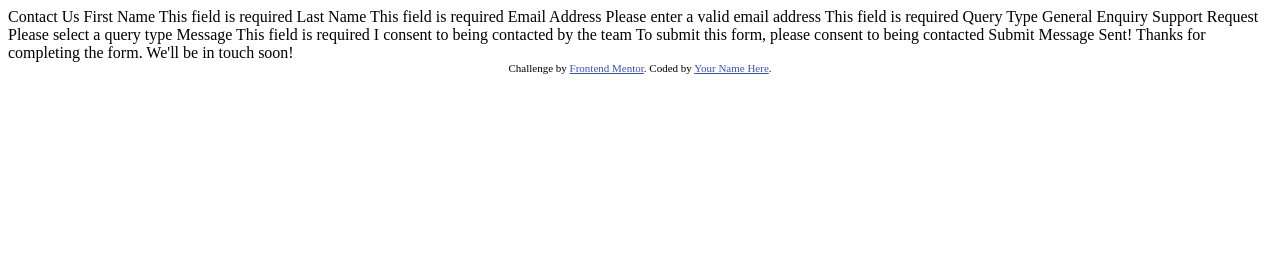
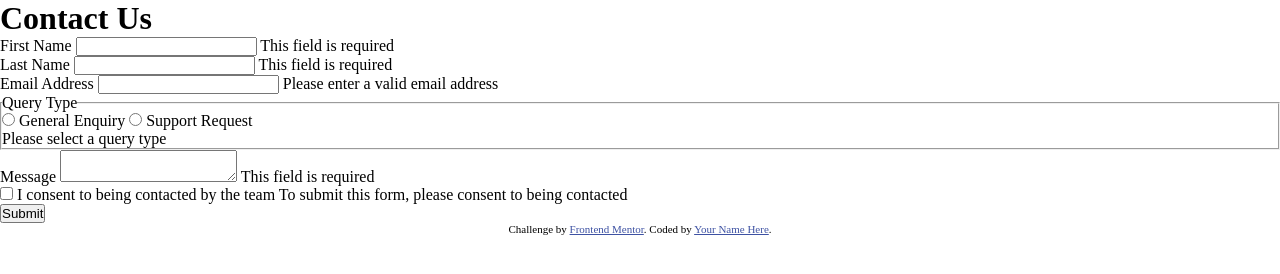
Before and after one commit to Santatraniaina/contact-form, a plain HTML site: page index.html in a window 1280 px wide. Drawn offline with Linux system fonts and the light colour scheme.

Commit message:
Implement HTML Structure

```diff
--- a/index.html
+++ b/index.html
@@ -2,48 +2,75 @@
 <html lang="en">
 <head>
 	<meta charset="UTF-8">
-  <meta name="viewport" content="width=device-width, initial-scale=1.0"> <!-- displays site properly based on user's device -->
+	<meta name="viewport" content="width=device-width, initial-scale=1.0">
+	<link rel="icon" type="image/png" sizes="32x32" href="./assets/images/favicon-32x32.png">
+	<title>Frontend Mentor | Contact form</title>
+	<link rel="stylesheet" href="style.css"/>
+</head>
 
-  <link rel="icon" type="image/png" sizes="32x32" href="./assets/images/favicon-32x32.png">
+<body class="container">
+	<form class="form">
+		<h1 class="form-title">Contact Us</h1>
 
-  <title>Frontend Mentor | Contact form</title>
+		<div class="form-body">
+			<div class="input-group input-half">
+				<label class="form-label" for="first-name">First Name</label>
+				<input type="text" id="first-name" name="first-name" required>
+				<span class="error-message">This field is required</span>
+			</div>
 
-  <!-- Feel free to remove these styles or customise in your own stylesheet 👍 -->
-  <style>
-    .attribution { font-size: 11px; text-align: center; }
-    .attribution a { color: hsl(228, 45%, 44%); }
-  </style>
-</head>
-<body>
+			<div class="input-group input-half">
+				<label class="form-label" for="last-name">Last Name</label>
+				<input type="text" id="last-name" name="first-name" required>
+				<span class="error-message">This field is required</span>
+			</div>
 
-  Contact Us
+			<div class="input-group">
+				<label class="form-label" for="email-address">Email Address</label>
+				<input type="email" id="email-address" name="email-address" required>
+				<span class="error-message">
+					Please enter a valid email address
+				</span>
+			</div>
 
-  First Name
-  This field is required
+			<fieldset class="input-group">
+				<legend class="form-label">Query Type</legend>
+				<div class="input-group-radio">
+					<label for="general-enquiry">
+						<input type="radio" name="general-enquiry" id="general-enquiry"/>
+						General Enquiry
+					</label>
+					<label for="support-request">
+						<input type="radio" name="support-request" id="support-request"/>
+						Support Request
+					</label>
+				</div>
+				<span class="error-message">
+					Please select a query type
+				</span>
+			</fieldset>
 
-  Last Name
-  This field is required
+			<div class="input-group">
+				<label class="form-label" for="message">Message</label>
+				<textarea id="message" name="message" required></textarea>
+				<span class="error-message">This field is required</span>
+			</div>
 
-  Email Address
-  Please enter a valid email address
-  This field is required
+			<div class="input-group">
+				<label class="form-label" for="consent">
+					<input type="checkbox" name="consent" id="consent"/>
+					I consent to being contacted by the team
+				</label>
+				<span class="error-message">
+					To submit this form, please consent to being contacted
+				</span>
+			</div>
+		</div>
 
-  Query Type
-  General Enquiry
-  Support Request
-  Please select a query type
-
-  Message
-  This field is required
-
-  I consent to being contacted by the team
-  To submit this form, please consent to being contacted
-
+		<button type="submit" class="submit-button">
 			Submit
-
-  Message Sent!
-  Thanks for completing the form. We'll be in touch soon!
-
+		</button>
+	</form>
 	<div class="attribution">
 		Challenge by <a href="https://www.frontendmentor.io?ref=challenge">Frontend Mentor</a>.
 		Coded by <a href="#">Your Name Here</a>.
--- /dev/null
+++ b/style.css
@@ -0,0 +1,27 @@
+/* Reset */
+* {
+    margin: 0;
+    padding: 0;
+    box-sizing: border-box;
+}
+
+/* Variables */
+
+
+/* Global Style */
+
+
+/* Utility Classes */
+
+
+/* Custom Style */
+
+/* Credit */
+.attribution {
+    font-size: 11px;
+    text-align: center;
+}
+
+.attribution a {
+    color: hsl(228, 45%, 44%);
+}
```
Also changed, not shown: script.js (added). Lines whose indentation alone changed are shown as unchanged.
